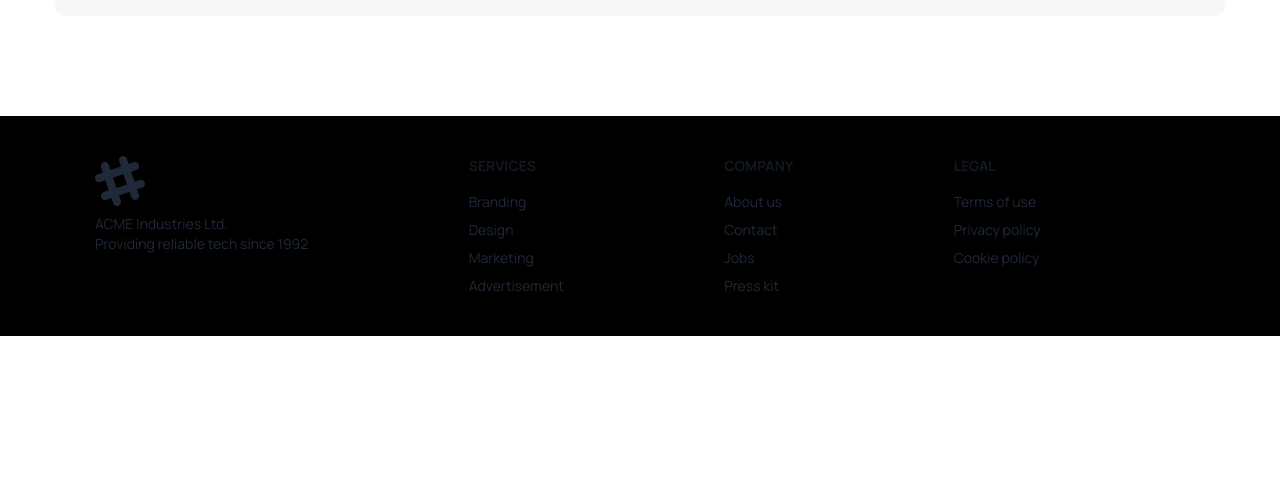
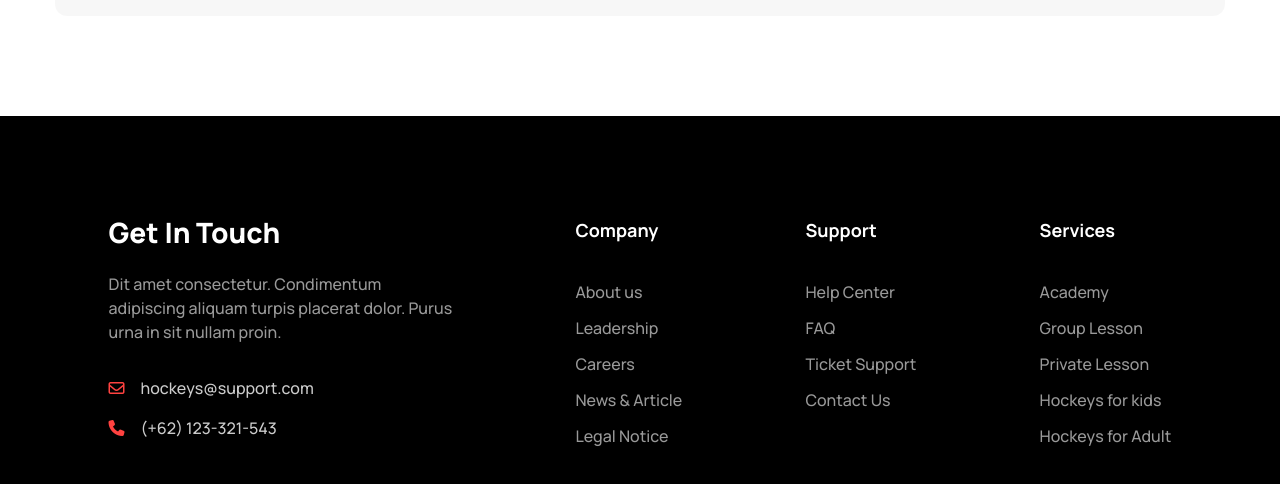
Before and after one commit to ashiqsetu/hockeys, a plain HTML site: page index.html in a window 1280 px wide. Shown: the part 5530-6014 px from the top of the page. Before the commit the page ends 5866 px from the top, so only its background shows below. Drawn offline with nearby package versions, Linux system fonts and the light colour scheme.

Commit message:
Footer design

```diff
--- a/index.html
+++ b/index.html
@@ -753,37 +753,49 @@
     </section>
   </main>
   <!-- Footer section start  -->
-  <section class="bg-black">
+  <section class="bg-black py-10 lg:py-[100px]">
     <div class="container">
-      <footer class="footer p-10">
-        <aside>
-          <svg width="50" height="50" viewBox="0 0 24 24" xmlns="http://www.w3.org/2000/svg" fill-rule="evenodd"
-            clip-rule="evenodd" class="fill-current">
-            <path
-              d="M22.672 15.226l-2.432.811.841 2.515c.33 1.019-.209 2.127-1.23 2.456-1.15.325-2.148-.321-2.463-1.226l-.84-2.518-5.013 1.677.84 2.517c.391 1.203-.434 2.542-1.831 2.542-.88 0-1.601-.564-1.86-1.314l-.842-2.516-2.431.809c-1.135.328-2.145-.317-2.463-1.229-.329-1.018.211-2.127 1.231-2.456l2.432-.809-1.621-4.823-2.432.808c-1.355.384-2.558-.59-2.558-1.839 0-.817.509-1.582 1.327-1.846l2.433-.809-.842-2.515c-.33-1.02.211-2.129 1.232-2.458 1.02-.329 2.13.209 2.461 1.229l.842 2.515 5.011-1.677-.839-2.517c-.403-1.238.484-2.553 1.843-2.553.819 0 1.585.509 1.85 1.326l.841 2.517 2.431-.81c1.02-.33 2.131.211 2.461 1.229.332 1.018-.21 2.126-1.23 2.456l-2.433.809 1.622 4.823 2.433-.809c1.242-.401 2.557.484 2.557 1.838 0 .819-.51 1.583-1.328 1.847m-8.992-6.428l-5.01 1.675 1.619 4.828 5.011-1.674-1.62-4.829z">
-            </path>
-          </svg>
-          <p>ACME Industries Ltd.<br>Providing reliable tech since 1992</p>
+      <footer class="footer flex justify-around flex-wrap">
+        <aside class="text-center lg:text-left place-items-center lg:place-items-start justify-items-center">
+          <h3 class="text-2xl lg:text-[28px] font-extrabold text-white mb-4">Get In Touch</h3>
+          <p class="text-base font-medium text-[#ffffff99] mb-5 lg:mb-6">Dit amet consectetur. Condimentum <br>
+            adipiscing
+            aliquam
+            turpis
+            placerat dolor. Purus <br> urna in sit nullam proin.</p>
+          <ul class="w-full lg:w-auto">
+            <li class="flex gap-4 items-center text-base font-medium justify-center lg:justify-start">
+              <i class="fa-regular fa-envelope text-secondaryColor"></i>
+              <span class="text-[#ffffffcc]">hockeys@support.com</span>
+            </li>
+            <li class="flex gap-4 items-center text-base font-medium mt-4 justify-center lg:justify-start">
+              <i class="fa-solid fa-phone text-secondaryColor"></i>
+              <span class="text-[#ffffffcc]">(+62) 123-321-543</span>
+            </li>
+          </ul>
         </aside>
-        <nav>
-          <h6 class="footer-title">Services</h6>
-          <a class="link link-hover">Branding</a>
-          <a class="link link-hover">Design</a>
-          <a class="link link-hover">Marketing</a>
-          <a class="link link-hover">Advertisement</a>
+        <nav class=" justify-items-center lg:justify-items-start">
+          <h6 class="text-white font-bold text-lg mb-6 lg:mb-7">Company</h6>
+          <a class="link link-hover text-base font-medium text-[#ffffff99] mb-1">About us</a>
+          <a class="link link-hover text-base font-medium text-[#ffffff99] mb-1">Leadership</a>
+          <a class="link link-hover text-base font-medium text-[#ffffff99] mb-1">Careers</a>
+          <a class="link link-hover text-base font-medium text-[#ffffff99] mb-1">News & Article</a>
+          <a class="link link-hover text-base font-medium text-[#ffffff99]">Legal Notice</a>
         </nav>
-        <nav>
-          <h6 class="footer-title">Company</h6>
-          <a class="link link-hover">About us</a>
-          <a class="link link-hover">Contact</a>
-          <a class="link link-hover">Jobs</a>
-          <a class="link link-hover">Press kit</a>
+        <nav class=" justify-items-center lg:justify-items-start">
+          <h6 class="text-white font-bold text-lg mb-6 lg:mb-7">Support</h6>
+          <a class="link link-hover text-base font-medium text-[#ffffff99] mb-1">Help Center</a>
+          <a class="link link-hover text-base font-medium text-[#ffffff99] mb-1">FAQ</a>
+          <a class="link link-hover text-base font-medium text-[#ffffff99] mb-1">Ticket Support</a>
+          <a class="link link-hover text-base font-medium text-[#ffffff99]">Contact Us</a>
         </nav>
-        <nav>
-          <h6 class="footer-title">Legal</h6>
-          <a class="link link-hover">Terms of use</a>
-          <a class="link link-hover">Privacy policy</a>
-          <a class="link link-hover">Cookie policy</a>
+        <nav class=" justify-items-center lg:justify-items-start">
+          <h6 class="text-white font-bold text-lg mb-6 lg:mb-7">Services</h6>
+          <a class="link link-hover text-base font-medium text-[#ffffff99] mb-1">Academy</a>
+          <a class="link link-hover text-base font-medium text-[#ffffff99] mb-1">Group Lesson</a>
+          <a class="link link-hover text-base font-medium text-[#ffffff99] mb-1">Private Lesson</a>
+          <a class="link link-hover text-base font-medium text-[#ffffff99] mb-1">Hockeys for kids</a>
+          <a class="link link-hover text-base font-medium text-[#ffffff99]">Hockeys for Adult</a>
         </nav>
       </footer>
     </div>
```
